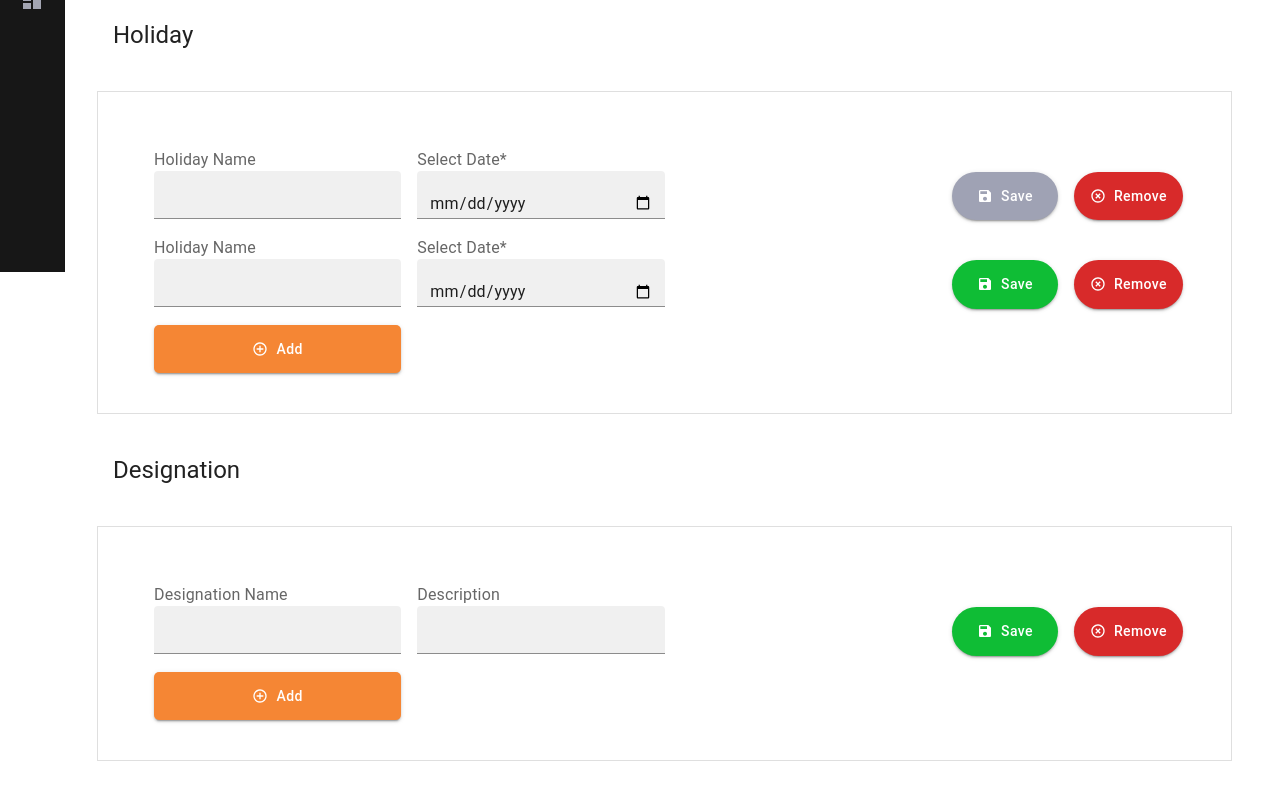
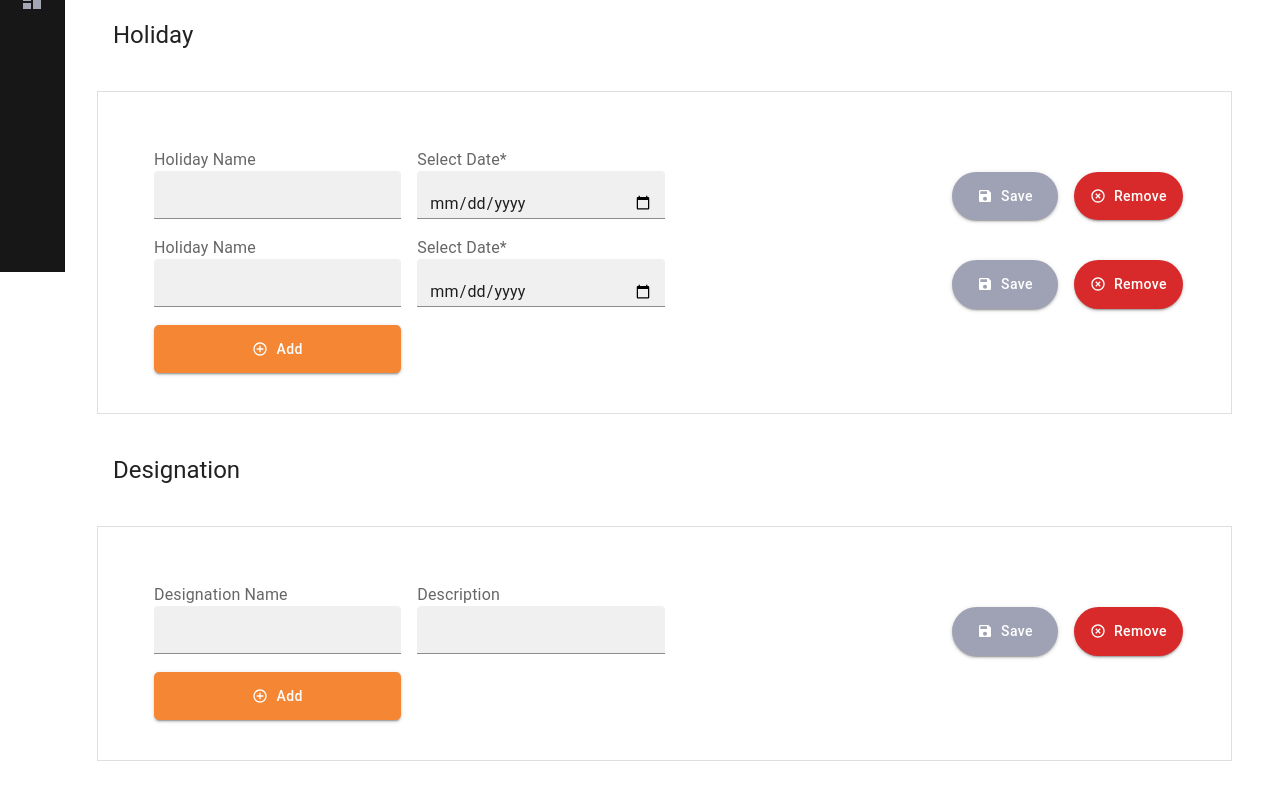
Before and after one commit to sumedh-mohod/HR-portal-react-js, a React (Create React App) app: page /companies/1 in a window 1280 px wide. Shown: the part 528-1328 px from the top of the page. Built offline with nearby package versions, Linux system fonts and the light colour scheme.

Commit message:
Style object added to components files

```diff
--- a/src/components/AddCompany.tsx
+++ b/src/components/AddCompany.tsx
@@ -16,6 +16,7 @@ import {
   MenuItem,
   FormHelperText,
 } from "@mui/material";
+import { styles } from "../styles/components/addCompany";
 
 const AddCompany = () => {
   const {
@@ -49,30 +50,15 @@ const AddCompany = () => {
   return (
     <Container sx={{ p: 3 }}>
       <form onSubmit={handleSubmit}>
-        <Box
-          sx={{
-            display: "flex",
-            justifyContent: "space-between",
-            padding: "10px 80px",
-            justifyItems: "center",
-            alignContent: "flex-start",
-          }}
-        >
+        <Box {...styles.parentBox}>
           <Typography variant="h5">New Company</Typography>
-          <Button
-            variant="contained"
-            sx={{
-              backgroundColor: "#F58634",
-              borderRadius: "5px",
-            }}
-            type="submit"
-          >
+          <Button {...styles.parentBoxButton} variant="contained" type="submit">
             Save
           </Button>
         </Box>
 
         {/* form fields started */}
-        <Grid container spacing={5} sx={{ padding: "10px 80px" }}>
+        <Grid container spacing={5} {...styles.parentGrid}>
           <Grid item xs={12} lg={6}>
             <FormControl fullWidth>
               <FormLabel id="company">Company*</FormLabel>
--- a/src/components/EditCompany.tsx
+++ b/src/components/EditCompany.tsx
@@ -16,6 +16,8 @@ import SaveIcon from "@mui/icons-material/Save";
 import AddCircleOutlineIcon from "@mui/icons-material/AddCircleOutline";
 import HighlightOffIcon from "@mui/icons-material/HighlightOff";
 import { editCompanyValidator } from "../utils/validations/auth";
+import { styles } from "../styles/components/editCompany";
+import { style } from "@mui/system";
 const EditCompany = () => {
   const {
     handleBlur,
@@ -35,7 +37,7 @@ const EditCompany = () => {
       defaultCurrency: "",
       domain: "",
       country: "",
-      dateOfEstablishment: ""
+      dateOfEstablishment: "",
     },
     validationSchema: editCompanyValidator,
     onSubmit: (values) => {
@@ -51,11 +53,7 @@ const EditCompany = () => {
           <Typography variant="h5">Company 1</Typography>
         </Box>
         {/* form fielsds started */}
-        <Grid
-          container
-          spacing={2}
-          sx={{ p: 5, mt: 5, border: "1px solid #DFDFDF" }}
-        >
+        <Grid container spacing={2} {...styles.parentGrid}>
           <Grid item xs={12} md={6} lg={3}>
             <FormControl fullWidth>
               <FormLabel id="company">Company*</FormLabel>
@@ -197,16 +195,9 @@ const EditCompany = () => {
             <Button
               variant="contained"
               type="submit"
-              sx={{
-                backgroundColor: "#9FA2B4",
-                borderRadius: "5px",
-                textTransform: "inherit",
-                width: "100%",
-                size: "large",
-                py: "12px",
-              }}
+              {...styles.companySaveButton}
             >
-              <SaveIcon sx={{ pr: 1, fontSize: "inheit" }} />
+              <SaveIcon {...styles.icon} />
               Save
             </Button>
           </Grid>
@@ -220,11 +211,7 @@ const EditCompany = () => {
         </Box>
         {/* holiday form field start */}
 
-        <Grid
-          container
-          spacing={2}
-          sx={{ p: 5, mt: 5, border: "1px solid #DFDFDF" }}
-        >
+        <Grid container spacing={2} {...styles.parentGrid}>
           <Grid item xs={12} md={6} lg={3}>
             <FormControl fullWidth>
               <FormLabel id="holidayname">Holiday Name</FormLabel>
@@ -253,39 +240,16 @@ const EditCompany = () => {
               />
             </FormControl>
           </Grid>
-          <Grid
-            item
-            xs={12}
-            md={6}
-            lg={6}
-            sx={{ display: "flex", justifyContent: "end", alignItems: "end" }}
-          >
+          <Grid item xs={12} md={6} lg={6} {...styles.gridItem}>
             <Button
               variant="contained"
               type="submit"
-              sx={{
-                mt: 3,
-                mx: 1,
-                backgroundColor: "#9FA2B4",
-                borderRadius: "70px",
-                textTransform: "inherit",
-                padding: "12px 25px",
-              }}
+              {...styles.gridItemSaveButton}
             >
-              <SaveIcon sx={{ pr: 1, fontSize: "inheit" }} />
+              <SaveIcon {...styles.icon} />
               Save
             </Button>
-            <Button
-              variant="contained"
-              sx={{
-                mt: 3,
-                mx: 1,
-                backgroundColor: "#D82A2A",
-                borderRadius: "70px",
-                textTransform: "inherit",
-                py: "12px",
-              }}
-            >
+            <Button variant="contained" {...styles.gridItemRemoveButton}>
               <HighlightOffIcon sx={{ pr: 1, fontSize: "inheit" }} />
               Remove
             </Button>
@@ -318,24 +282,11 @@ const EditCompany = () => {
               />
             </FormControl>
           </Grid>
-          <Grid
-            item
-            xs={12}
-            md={6}
-            lg={6}
-            sx={{ display: "flex", justifyContent: "end", alignItems: "end" }}
-          >
+          <Grid item xs={12} md={6} lg={6} {...styles.gridItem}>
             <Button
               variant="contained"
               type="submit"
-              sx={{
-                mt: 3,
-                mx: 1,
-                backgroundColor: "#0FBD35",
-                borderRadius: "70px",
-                textTransform: "inherit",
-                padding: "12px 25px",
-              }}
+              {...styles.gridItemSaveButton}
             >
               <SaveIcon sx={{ pr: 1, fontSize: "inheit" }} />
               Save
@@ -343,33 +294,15 @@ const EditCompany = () => {
             <Button
               variant="contained"
               type="submit"
-              sx={{
-                mt: 3,
-                mx: 1,
-                backgroundColor: "#D82A2A",
-                borderRadius: "70px",
-                textTransform: "inherit",
-                py: "12px",
-              }}
+              {...styles.gridItemRemoveButton}
             >
               <HighlightOffIcon sx={{ pr: 1, fontSize: "inheit" }} />
               Remove
             </Button>
           </Grid>
           <Grid item xs={12} md={6} lg={3}>
-            <Button
-              variant="contained"
-              type="submit"
-              sx={{
-                backgroundColor: "#F58634",
-                borderRadius: "5px",
-                textTransform: "inherit",
-                width: "100%",
-                size: "large",
-                py: "12px",
-              }}
-            >
-              <AddCircleOutlineIcon sx={{ pr: 1, fontSize: "inheit" }} />
+            <Button variant="contained" type="submit" {...styles.addButton}>
+              <AddCircleOutlineIcon {...styles.icon} />
               Add
             </Button>
           </Grid>
@@ -381,11 +314,7 @@ const EditCompany = () => {
           <Typography variant="h5">Designation</Typography>
         </Box>
         {/* Designation form field start */}
-        <Grid
-          container
-          spacing={2}
-          sx={{ p: 5, mt: 5, border: "1px solid #DFDFDF" }}
-        >
+        <Grid container spacing={2} {...styles.parentGrid}>
           <Grid item xs={12} md={6} lg={3}>
             <FormControl fullWidth>
               <FormLabel id="designationname">Designation Name</FormLabel>
@@ -410,56 +339,22 @@ const EditCompany = () => {
               />
             </FormControl>
           </Grid>
-          <Grid
-            item
-            xs={12}
-            md={6}
-            lg={6}
-            sx={{ display: "flex", justifyContent: "end", alignItems: "end" }}
-          >
+          <Grid item xs={12} md={6} lg={6} {...styles.gridItem}>
             <Button
               variant="contained"
               type="submit"
-              sx={{
-                mt: 3,
-                mx: 1,
-                backgroundColor: "#0FBD35",
-                borderRadius: "70px",
-                textTransform: "inherit",
-                padding: "12px 25px",
-              }}
+              {...styles.gridItemSaveButton}
             >
               <SaveIcon sx={{ pr: 1, fontSize: "inheit" }} />
               Save
             </Button>
-            <Button
-              variant="contained"
-              sx={{
-                mt: 3,
-                mx: 1,
-                backgroundColor: "#D82A2A",
-                borderRadius: "70px",
-                textTransform: "inherit",
-                py: "12px",
-              }}
-            >
+            <Button variant="contained" {...styles.gridItemRemoveButton}>
               <HighlightOffIcon sx={{ pr: 1, fontSize: "inheit" }} />
               Remove
             </Button>
           </Grid>
           <Grid item xs={12} md={6} lg={3}>
-            <Button
-              variant="contained"
-              type="submit"
-              sx={{
-                backgroundColor: "#F58634",
-                borderRadius: "5px",
-                textTransform: "inherit",
-                width: "100%",
-                size: "large",
-                py: "12px",
-              }}
-            >
+            <Button variant="contained" type="submit" {...styles.addButton}>
               <AddCircleOutlineIcon sx={{ pr: 1, fontSize: "inheit" }} />
               Add
             </Button>
--- /dev/null
+++ b/src/styles/components/addCompany.ts
@@ -0,0 +1,20 @@
+export const styles = {
+  parentBox: {
+    sx: {
+      display: "flex",
+      justifyContent: "space-between",
+      padding: "10px 80px",
+      justifyItems: "center",
+      alignContent: "flex-start",
+    },
+  },
+  parentBoxButton: {
+    sx: {
+      backgroundColor: "#F58634",
+      borderRadius: "5px",
+    },
+  },
+  parentGrid: {
+    sx: { padding: "10px 80px" },
+  },
+};
--- /dev/null
+++ b/src/styles/components/editCompany.ts
@@ -0,0 +1,51 @@
+export const styles = {
+  parentGrid: {
+    sx: { p: 5, mt: 5, border: "1px solid #DFDFDF" },
+  },
+  companySaveButton: {
+    sx: {
+      backgroundColor: "#9FA2B4",
+      borderRadius: "5px",
+      textTransform: "inherit",
+      width: "100%",
+      size: "large",
+      py: "12px",
+    },
+  },
+  icon: {
+    sx: { pr: 1, fontSize: "inheit" },
+  },
+  gridItem: {
+    sx: { display: "flex", justifyContent: "end", alignItems: "end" },
+  },
+  gridItemSaveButton: {
+    sx: {
+      mt: 3,
+      mx: 1,
+      backgroundColor: "#9FA2B4",
+      borderRadius: "70px",
+      textTransform: "inherit",
+      padding: "12px 25px",
+    },
+  },
+  gridItemRemoveButton: {
+    sx: {
+      mt: 3,
+      mx: 1,
+      backgroundColor: "#D82A2A",
+      borderRadius: "70px",
+      textTransform: "inherit",
+      py: "12px",
+    },
+  },
+  addButton: {
+    sx: {
+      backgroundColor: "#F58634",
+      borderRadius: "5px",
+      textTransform: "inherit",
+      width: "100%",
+      size: "large",
+      py: "12px",
+    },
+  },
+};
--- /dev/null
+++ b/src/styles/components/header.ts
@@ -0,0 +1,47 @@
+export const styles = {
+  appBar: {
+    sx: {
+      py: "7.5px",
+      borderBottom: "1px solid rgb(177, 197, 178, .3)",
+    },
+  },
+  childBox: {
+    sx: {
+      display: "flex",
+      alignItems: "center",
+      flexDirection: "row",
+      justifyContent: " space-between",
+      flex: 1,
+    },
+  },
+  subChildBox: {
+    sx: {
+      display: "flex",
+      alignItems: "center",
+    },
+  },
+  divider: {
+    sx: {
+      mr: 2,
+      ml: 2,
+      height: "50px",
+      alignSelf: "center",
+      display: "flex",
+    },
+  },
+  drawerHeader: {
+    sx: {
+      display: "flex",
+      alignItems: "center",
+      justifyContent: "flex-start",
+    },
+  },
+  drawerHeaderTypography: {
+    sx: {
+      fontFamily: "Quicksand",
+      fontWeight: "bold",
+      color: "white",
+      ml: 1,
+    },
+  },
+};
```
Also changed, not shown: src/components/Header.tsx (+8 -47 lines).
